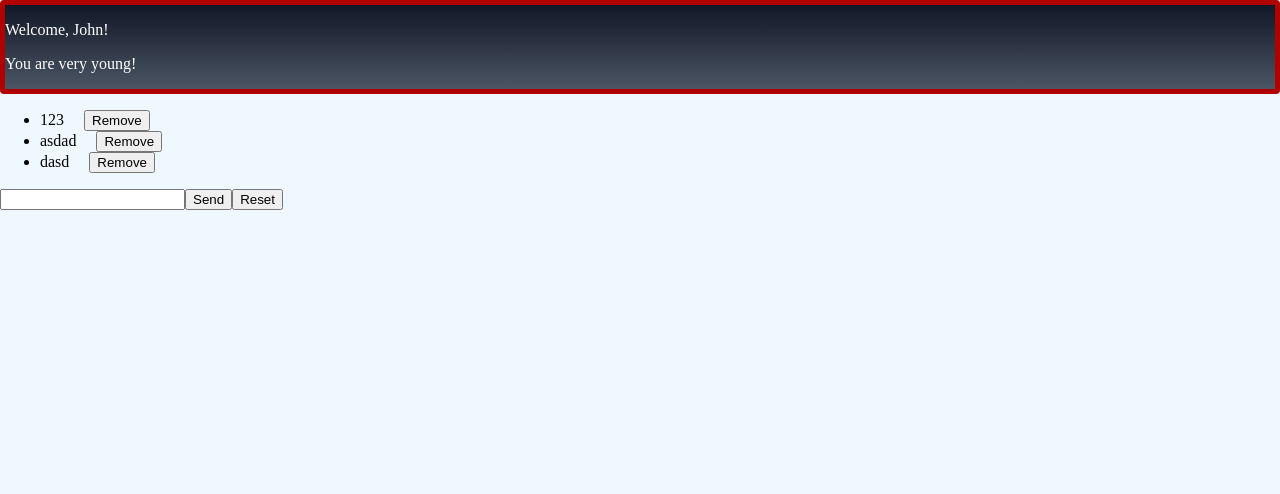
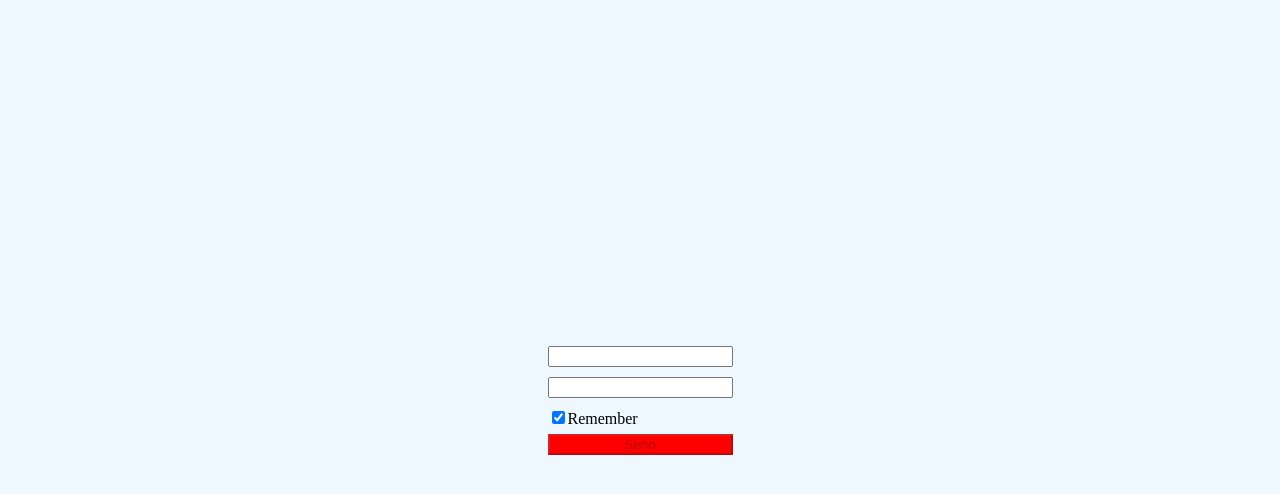
Before and after one commit to kry23/koray-korkmaz-dev-hope-react-mod-exercises, a React (Create React App) app: page / in a window 1280 px wide. Shown: the top 494 px of the page. Built offline with nearby package versions, Linux system fonts and the light colour scheme.

Commit message:
styl-cmp-3 sol.

```diff
--- a/src/App.js
+++ b/src/App.js
@@ -18,12 +18,12 @@ export class App extends React.Component {
   render() {
     return (
       <div>
-        <Welcome />
-        {/* <Hello></Hello>
-        <Message></Message>
-        <InteractiveWelcome /> *
-        {/* <Login handleSubmit={this.handleSubmit} /> */}
-        <TodoList />
+        {/* <Welcome />
+        <Hello></Hello>
+        <Message></Message> */}
+        {/* <InteractiveWelcome /> */}
+        <Login handleSubmit={this.handleSubmit} />
+        {/* <TodoList /> */}
       </div>
     );
   }
--- a/src/Login.jsx
+++ b/src/Login.jsx
@@ -35,6 +35,7 @@ export default function Login({ handleSubmit }) {
           }}
           type="submit"
           disabled={name === "" || password === "" ? true : false}
+          style={{ backgroundColor: password.length > 7 ? "green" : "red" }}
         >
           Send
         </button>
```
